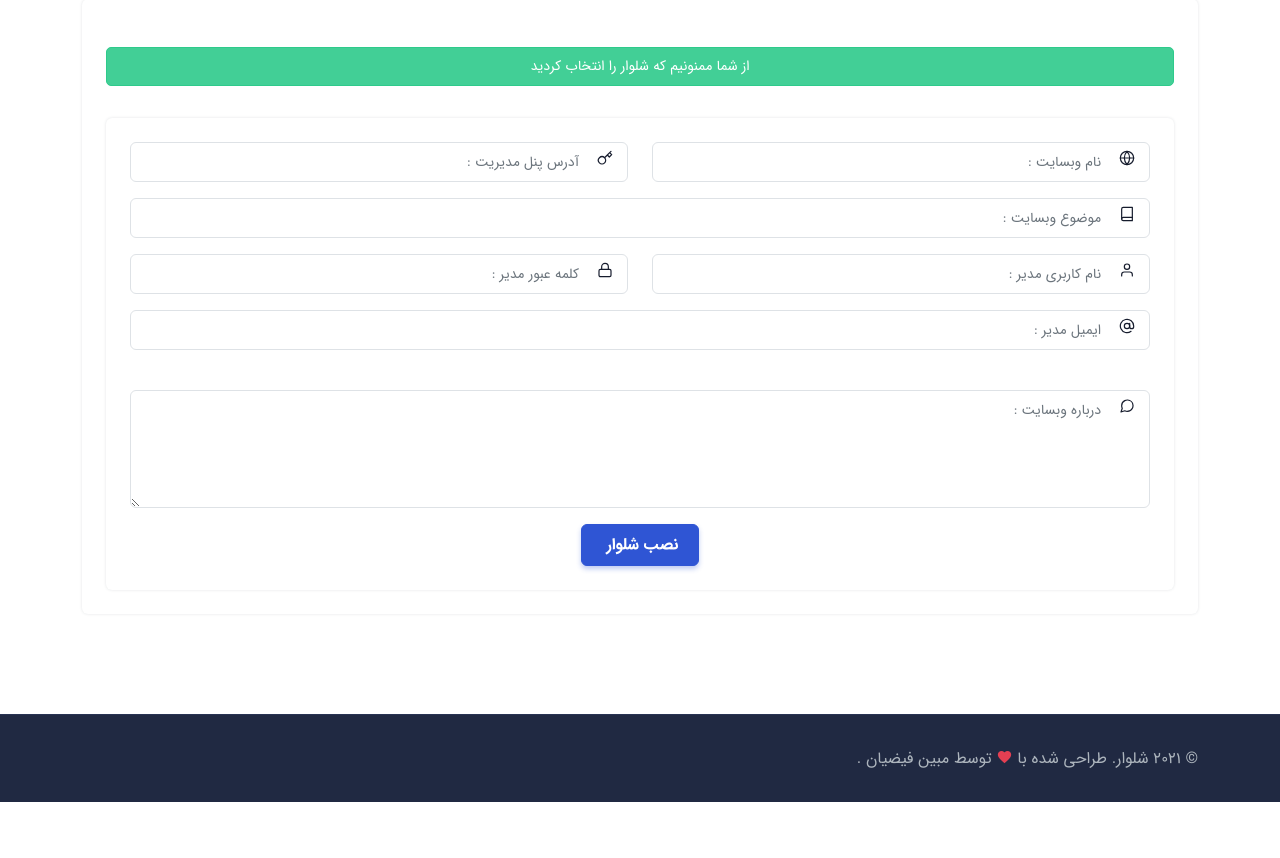
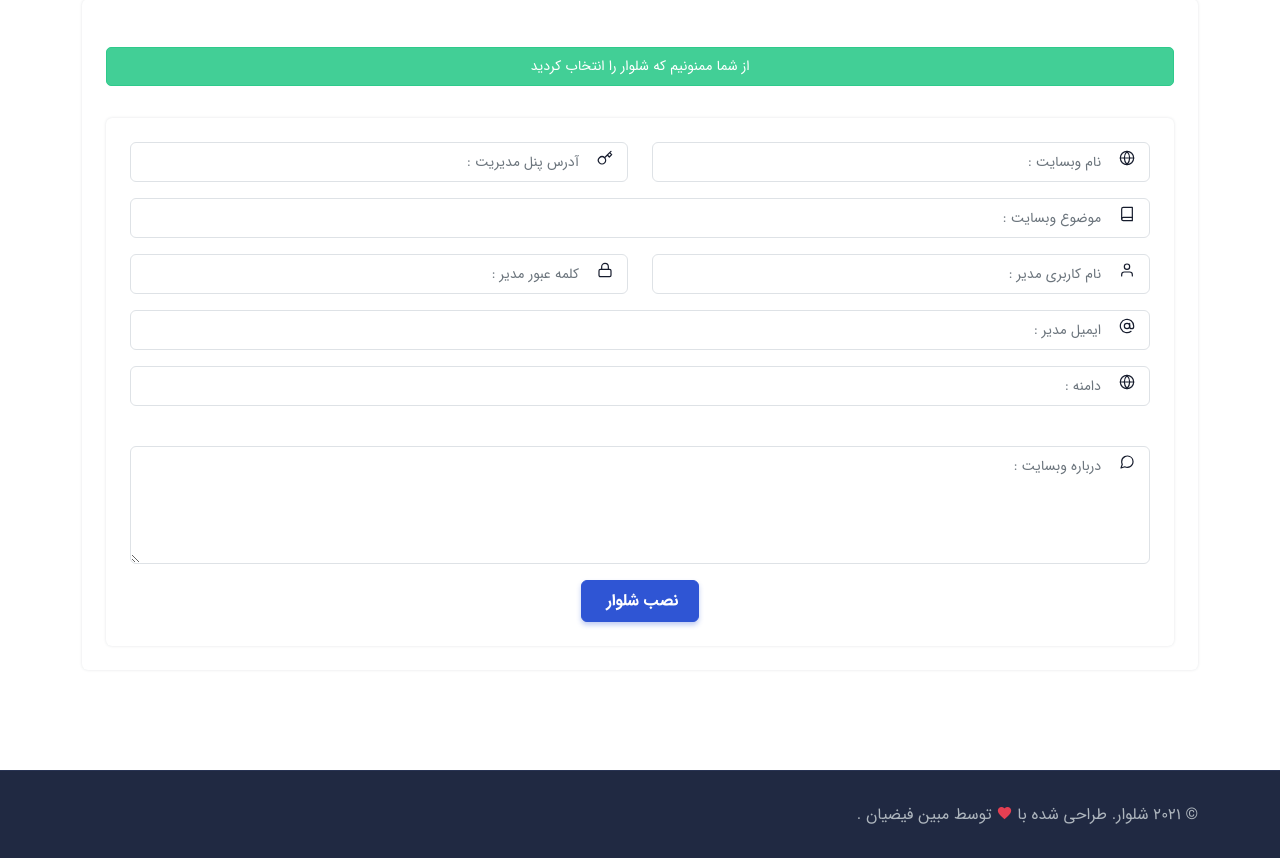
Before and after one commit to sexort/Shalvar, a Django app: page /install/ in a window 1280 px wide. Shown: the part 466-1324 px from the top of the page. Before the commit the page ends 1268 px from the top, so only its background shows below. Run offline with Django 3.2, Linux system fonts and the light colour scheme; some libraries are stand-ins or nearby versions.

Commit message:
updated index.html

```diff
--- a/shalvar_installer/templates/index.html
+++ b/shalvar_installer/templates/index.html
@@ -108,6 +108,14 @@
                                                                     </div><!--end col-->
                                                                     <div class="col-md-12">
                                                                         <div class="mb-3">
+                                                                            <div class="form-icon position-relative">
+                                                                                <i data-feather="globe" class="fea icon-sm icons"></i>
+                                                                                <input name="subject" id="subject" class="form-control ps-5" placeholder="دامنه : ">
+                                                                            </div>
+                                                                        </div>
+                                                                    </div><!--end col-->
+                                                                    <div class="col-md-12">
+                                                                        <div class="mb-3">
                                                                             <label class="form-label"></label>
                                                                             <div class="form-icon position-relative">
                                                                                 <i data-feather="message-circle" class="fea icon-sm icons"></i>
```
